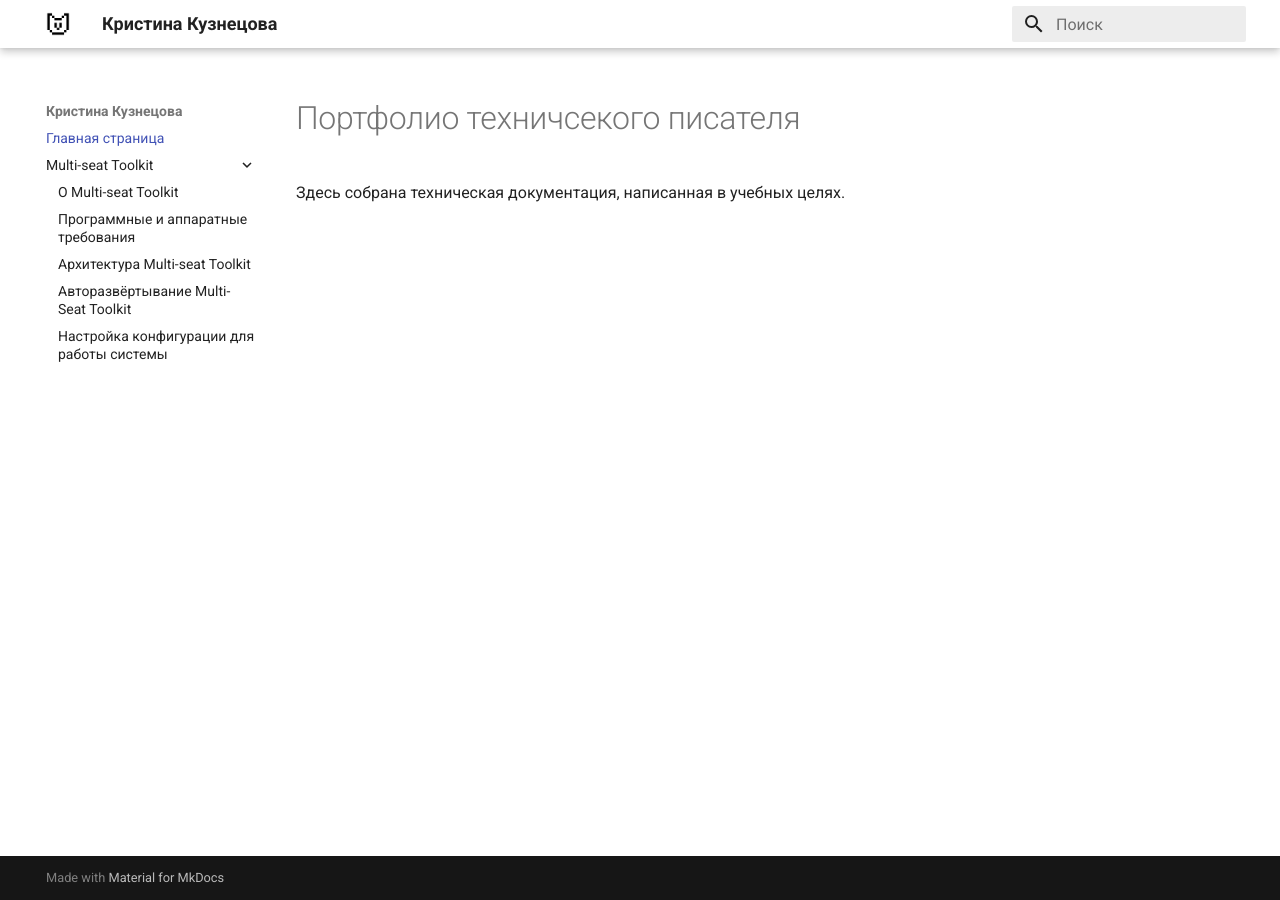
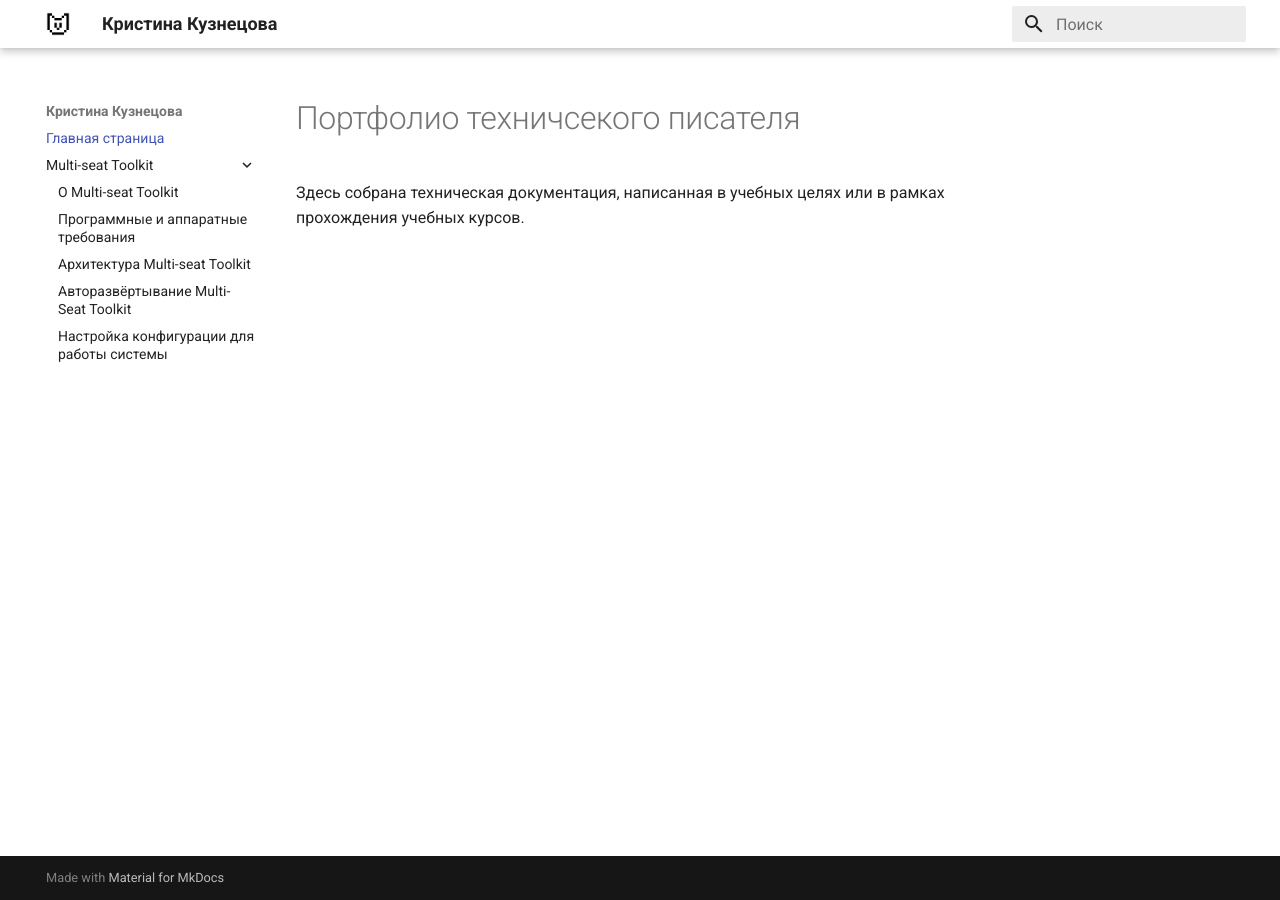
Before and after one commit to ChriKuz/Ch-Kuz, an MkDocs documentation site: the page built from docs/index.md, in a window 1280 px wide. Built offline with MkDocs 1.6.1 and Material for MkDocs 9.7.7, drawn with Linux system fonts in a browser that asks for light colours.

Commit message:
внесла правки

```diff
--- a/docs/index.md
+++ b/docs/index.md
@@ -1,3 +1,3 @@
 # Портфолио техничсекого писателя
 
-Здесь собрана техническая документация, написанная в учебных целях.
+Здесь собрана техническая документация, написанная в учебных целях или в рамках прохождения учебных курсов.
```
